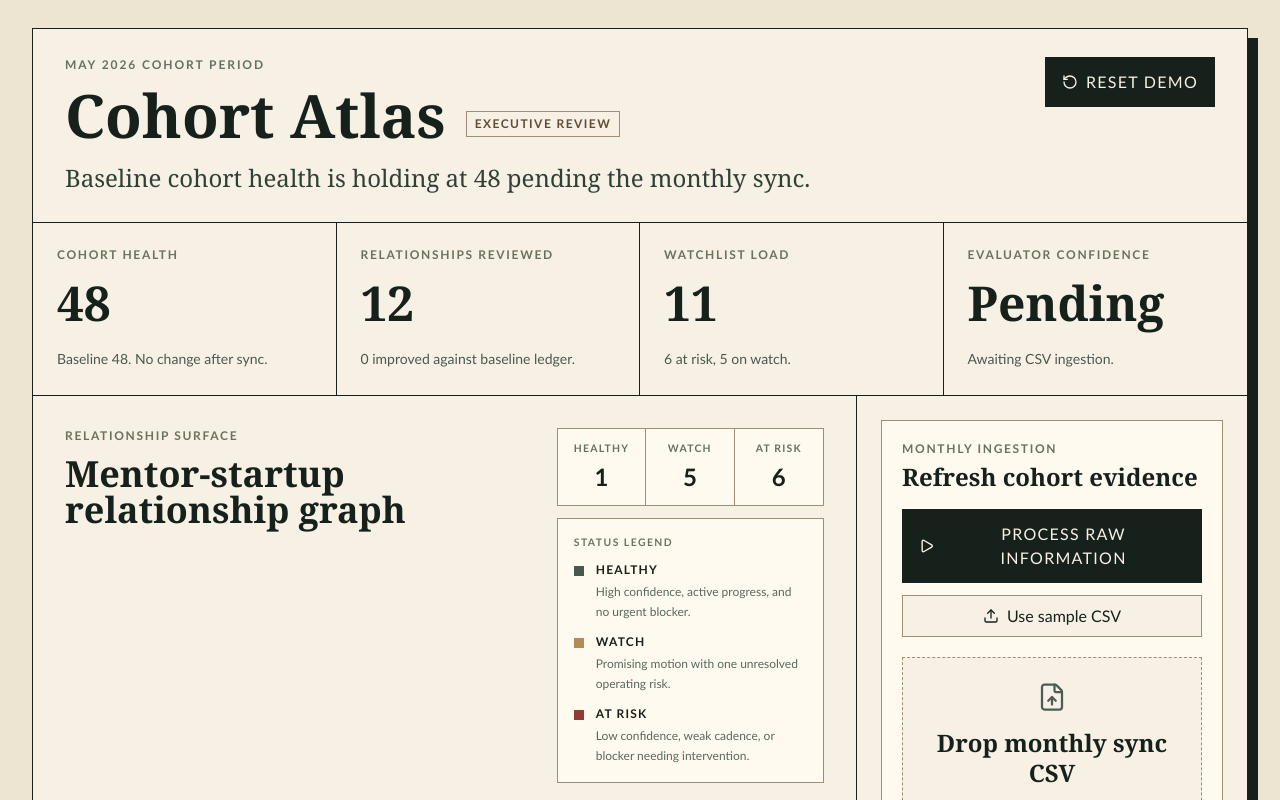
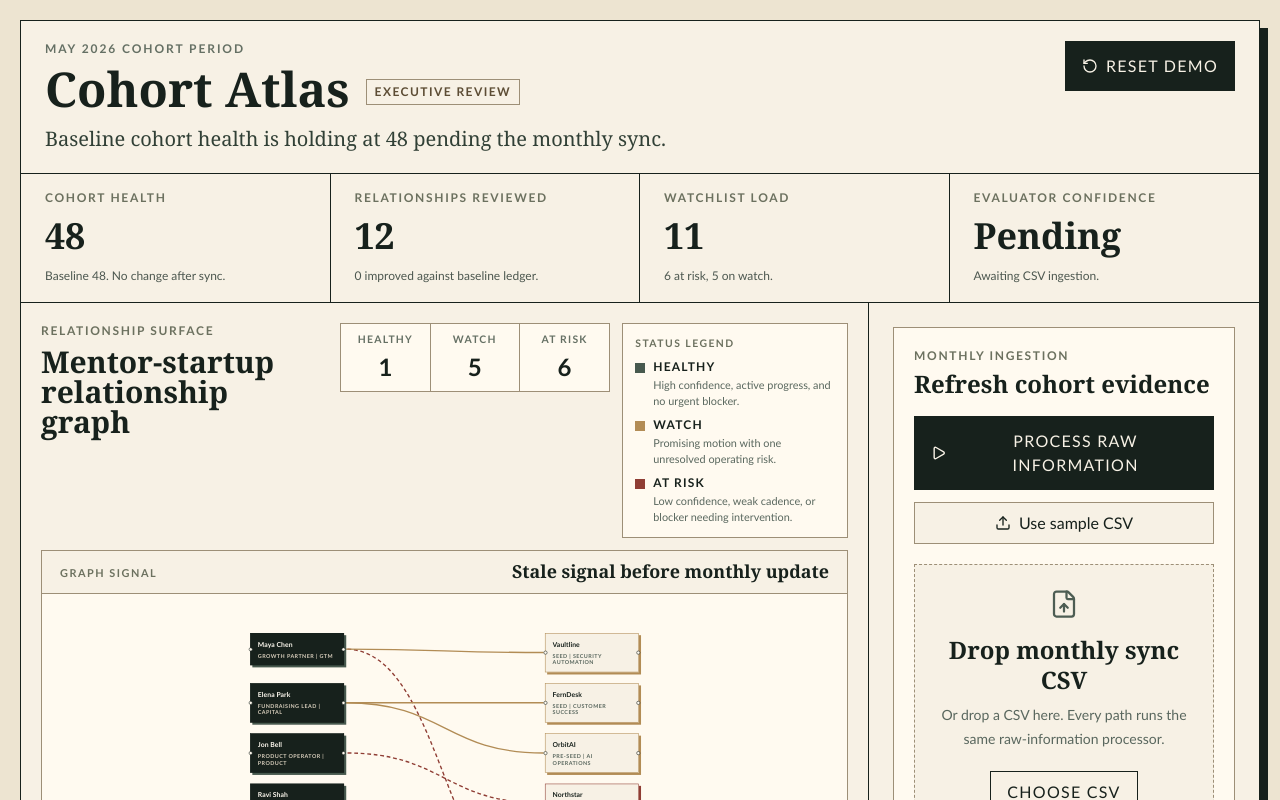
Before and after one commit to aniqamrin/BWAI_HACKATHON, a React (Vite) app: page / in a window 1280 px wide. Shown: the top 800 px of the page. Built offline with nearby package versions, Linux system fonts and the light colour scheme.

Commit message:
fix: keep baseline graph above fold

```diff
--- a/src/App.tsx
+++ b/src/App.tsx
@@ -111,25 +111,25 @@ export default function App() {
       />
       <CohortMetrics relationships={relationships} evaluation={evaluation} />
       <div className="grid flex-1 grid-cols-[minmax(0,1fr)_390px] gap-0">
-        <section className="flex min-h-[520px] flex-col border-r border-[#17211c] p-8">
-          <div className="flex items-start justify-between gap-6">
+        <section className="grid min-h-[520px] grid-rows-[auto_1fr] border-r border-[#17211c] p-5">
+          <div className="grid grid-cols-[minmax(220px,0.55fr)_minmax(0,1fr)] gap-5">
             <div>
               <p className="ui-sans text-xs font-semibold uppercase tracking-[0.14em] text-[#6c715f]">
                 Relationship surface
               </p>
-              <h2 className="mt-3 text-4xl font-semibold leading-none">Mentor-startup relationship graph</h2>
+              <h2 className="mt-2 text-3xl font-semibold leading-none">Mentor-startup relationship graph</h2>
             </div>
-            <div className="grid w-[360px] gap-3">
-              <div className="ui-sans grid grid-cols-3 border border-[#9d8f77] bg-[#fffaf0] text-center">
-                <div className="border-r border-[#9d8f77] px-4 py-3">
+            <div className="grid grid-cols-[270px_minmax(0,1fr)] gap-3">
+              <div className="ui-sans grid grid-cols-3 self-start border border-[#9d8f77] bg-[#fffaf0] text-center">
+                <div className="border-r border-[#9d8f77] px-3 py-2">
                   <p className="text-[0.65rem] font-semibold uppercase tracking-[0.12em] text-[#657064]">Healthy</p>
                   <p className="mt-1 text-2xl font-semibold text-[#17211c]">{statusCounts.healthy}</p>
                 </div>
-                <div className="border-r border-[#9d8f77] px-4 py-3">
+                <div className="border-r border-[#9d8f77] px-3 py-2">
                   <p className="text-[0.65rem] font-semibold uppercase tracking-[0.12em] text-[#657064]">Watch</p>
                   <p className="mt-1 text-2xl font-semibold text-[#17211c]">{statusCounts.watch}</p>
                 </div>
-                <div className="px-4 py-3">
+                <div className="px-3 py-2">
                   <p className="text-[0.65rem] font-semibold uppercase tracking-[0.12em] text-[#657064]">At risk</p>
                   <p className="mt-1 text-2xl font-semibold text-[#17211c]">{statusCounts.atRisk}</p>
                 </div>
@@ -138,7 +138,7 @@ export default function App() {
             </div>
           </div>
 
-          <div className="mt-8 flex flex-1 border border-[#9d8f77] bg-[#fffaf0]">
+          <div className="mt-3 flex min-h-0 border border-[#9d8f77] bg-[#fffaf0]">
             <CohortGraph
               relationships={relationships}
               mentors={mentors}
--- a/src/components/AppShell.tsx
+++ b/src/components/AppShell.tsx
@@ -6,8 +6,8 @@ type AppShellProps = {
 
 export function AppShell({ children }: AppShellProps) {
   return (
-    <main className="min-h-screen bg-[#ede4d1] px-8 py-7 text-[#17211c]">
-      <div className="mx-auto flex min-h-[calc(100vh-3.5rem)] max-w-[1500px] flex-col border border-[#17211c] bg-[#f7f1e5] shadow-[10px_10px_0_#17211c]">
+    <main className="min-h-screen bg-[#ede4d1] px-5 py-5 text-[#17211c]">
+      <div className="mx-auto flex min-h-[calc(100vh-2.5rem)] max-w-[1500px] flex-col border border-[#17211c] bg-[#f7f1e5] shadow-[8px_8px_0_#17211c]">
         {children}
       </div>
     </main>
--- a/src/components/CohortMetrics.tsx
+++ b/src/components/CohortMetrics.tsx
@@ -50,10 +50,10 @@ export function CohortMetrics({ relationships, evaluation }: CohortMetricsProps)
   return (
     <section className="grid grid-cols-4 border-b border-[#17211c]">
       {metrics.map((metric) => (
-        <article key={metric.label} className="min-h-40 border-r border-[#17211c] p-6 last:border-r-0">
+        <article key={metric.label} className="min-h-28 border-r border-[#17211c] px-6 py-4 last:border-r-0">
           <p className="ui-sans text-xs font-semibold uppercase tracking-[0.14em] text-[#6c715f]">{metric.label}</p>
-          <p className="mt-4 text-5xl font-semibold leading-none text-[#17211c]">{metric.value}</p>
-          <p className="ui-sans mt-5 text-sm leading-6 text-[#4c574f]">{metric.detail}</p>
+          <p className="mt-3 text-4xl font-semibold leading-none text-[#17211c]">{metric.value}</p>
+          <p className="ui-sans mt-3 text-xs leading-5 text-[#4c574f]">{metric.detail}</p>
         </article>
       ))}
     </section>
--- a/src/components/DashboardHeader.tsx
+++ b/src/components/DashboardHeader.tsx
@@ -28,18 +28,18 @@ export function DashboardHeader({
   onReset,
 }: DashboardHeaderProps) {
   return (
-    <header className="grid grid-cols-[1fr_auto] gap-8 border-b border-[#17211c] px-8 py-7">
+    <header className="grid grid-cols-[1fr_auto] gap-6 border-b border-[#17211c] px-6 py-5">
       <div>
         <p className="ui-sans text-xs font-semibold uppercase tracking-[0.16em] text-[#657064]">
           {cohortPeriod}
         </p>
-        <div className="mt-3 flex items-end gap-5">
-          <h1 className="text-6xl font-semibold leading-none tracking-normal text-[#17211c]">Cohort Atlas</h1>
+        <div className="mt-2 flex items-end gap-4">
+          <h1 className="text-5xl font-semibold leading-none tracking-normal text-[#17211c]">Cohort Atlas</h1>
           <span className="ui-sans mb-2 border border-[#9d8f77] px-2 py-1 text-xs font-semibold uppercase tracking-[0.12em] text-[#5d4d35]">
             Executive review
           </span>
         </div>
-        <p className="mt-4 max-w-3xl text-2xl leading-snug text-[#314036]">
+        <p className="mt-3 max-w-3xl text-xl leading-snug text-[#314036]">
           {headlineFor(phase, baselineHealth, refreshedHealth)}
         </p>
       </div>
--- a/src/components/StatusLegend.tsx
+++ b/src/components/StatusLegend.tsx
@@ -30,15 +30,15 @@ const legendItems: LegendItem[] = [
 
 export function StatusLegend() {
   return (
-    <section className="ui-sans border border-[#9d8f77] bg-[#fffaf0] p-4" aria-label="Relationship health legend">
+    <section className="ui-sans border border-[#9d8f77] bg-[#fffaf0] p-3" aria-label="Relationship health legend">
       <p className="text-[0.65rem] font-semibold uppercase tracking-[0.14em] text-[#6c715f]">Status legend</p>
-      <div className="mt-3 grid gap-3">
+      <div className="mt-2 grid gap-2">
         {legendItems.map((item) => (
-          <div key={item.status} className="grid grid-cols-[10px_minmax(0,1fr)] gap-3">
+          <div key={item.status} className="grid grid-cols-[10px_minmax(0,1fr)] gap-2">
             <span className={`mt-1 h-2.5 w-2.5 ${item.swatchClass}`} aria-hidden="true" />
             <div>
               <p className="text-xs font-semibold uppercase tracking-[0.1em] text-[#17211c]">{item.label}</p>
-              <p className="mt-1 text-xs leading-5 text-[#59675e]">{item.definition}</p>
+              <p className="mt-0.5 text-[0.68rem] leading-4 text-[#59675e]">{item.definition}</p>
             </div>
           </div>
         ))}
--- a/src/styles.css
+++ b/src/styles.css
@@ -58,7 +58,7 @@ button {
   gap: 24px;
   border-bottom: 1px solid #9d8f77;
   background-color: #f7f1e5;
-  padding: 18px 22px;
+  padding: 12px 18px;
 }
 
 .cohort-graph-status__eyebrow {
@@ -72,7 +72,7 @@ button {
 
 .cohort-graph-status h3 {
   color: #17211c;
-  font-size: 1.38rem;
+  font-size: 1.12rem;
   font-weight: 600;
   line-height: 1;
   margin: 0;
@@ -80,9 +80,9 @@ button {
 }
 
 .cohort-graph {
-  height: 660px;
-  max-height: 72vh;
-  min-height: 560px;
+  height: 560px;
+  max-height: 64vh;
+  min-height: 420px;
   width: 100%;
   background-color: #fffaf0;
 }
```
